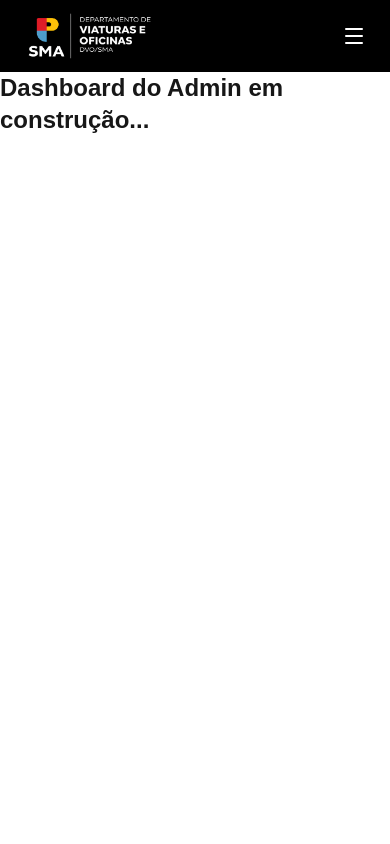
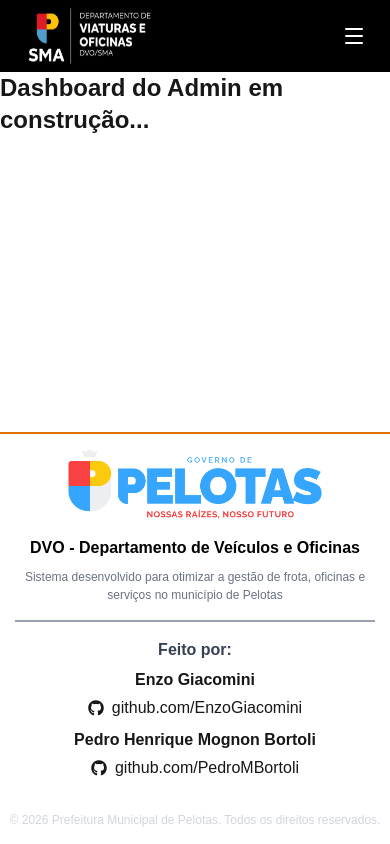
Before and after one commit to EnzoGiacomini/sistema-gestao-frota, a Next.js app: page /admin in a window 390 px wide. Built offline with nearby package versions, Linux system fonts and the light colour scheme.

Commit message:
feat: footer finalizado e responsivo

```diff
--- a/package.json
+++ b/package.json
@@ -12,7 +12,8 @@
     "lucide-react": "^1.8.0",
     "next": "16.2.4",
     "react": "19.2.4",
-    "react-dom": "19.2.4"
+    "react-dom": "19.2.4",
+    "react-icons": "^5.6.0"
   },
   "devDependencies": {
     "@tailwindcss/postcss": "^4",
--- a/src/app/admin/layout.tsx
+++ b/src/app/admin/layout.tsx
@@ -1,4 +1,5 @@
 import { Header } from "@/components/header";
+import { Footer } from "@/components/footer";
 
 export default function AdminLayout({ children }: { children: React.ReactNode }) {
   return (
@@ -7,6 +8,7 @@
       <main className="flex-1">
         {children}
       </main>
+        <Footer />
     </div>
   );
 }
--- /dev/null
+++ b/src/components/footer.tsx
@@ -0,0 +1,38 @@
+import { FaGithub } from 'react-icons/fa';
+
+export function Footer()
+{
+
+    const year = new Date().getFullYear();
+
+    return (
+        <footer className='bg-transparent w-full min-h-42 border-t-amber-600 border-t-2 flex flex-col'>
+            <div className='min-h-34 flex flex-col min-[1060px]:flex-row items-center min-[1060px]:justify-center xl:gap-17 gap-4 px-4 py-4'>
+                <div className='flex flex-col min-[560px]:flex-row items-center justify-center gap-3 min-[1060px]:gap-5'>
+                    <img src="/logoPrefPelWhite2.png" className='w-70'/>
+                    <div className='flex flex-col max-w-87.5 gap-2 text-center min-[560px]:text-start'>
+                        <span className='text-black text-[16px] font-bold'>DVO - Departamento de Veículos e Oficinas</span>
+                        <p className='text-[12px] text-gray-500 font-extralight'>Sistema desenvolvido para otimizar a gestão de frota, oficinas e serviços no município de Pelotas</p>
+                    </div>
+                </div>
+                <div className='min-[1060px]:border-l-2 border-b-2 border-gray-400 min-[1060px]:h-22 w-50 min-[360px]:w-90 min-[560px]:w-130 min-[1060px]:w-0'></div>
+                <div className='flex flex-col gap-1.5'>
+                    <span className='text-gray-700 font-bold text-center min-[560px]:text-start'>Feito por:</span>
+                    <div className='flex flex-col min-[560px]:flex-row min-[560px]:gap-8 gap-2'>
+                        <div className='flex flex-col gap-1 justify-center items-center min-[560px]:items-start'>
+                            <span className='font-bold'>Enzo Giacomini</span>
+                            <a className='flex flex-row gap-2 items-center justify-center' href='https://github.com/EnzoGiacomini' target="_blank" rel="noopener noreferrer"><FaGithub/>github.com/EnzoGiacomini</a>
+                        </div>
+                        <div className='flex flex-col gap-1 justify-center items-center min-[560px]:items-start'>
+                            <span className='font-bold text-nowrap'>Pedro Henrique Mognon Bortoli</span>
+                            <a className='flex flex-row gap-2 items-center justify-center' href='https://github.com/PedroMBortoli' target="_blank" rel="noopener noreferrer"><FaGithub/>github.com/PedroMBortoli</a>
+                        </div>
+                    </div>
+                </div>
+            </div>
+            <div className='min-h-12 bg-mist-900 flex items-center justify-center text-[12px] text-wrap text-center'>
+                <span className='text-gray-300'>&copy; {year} Prefeitura Municipal de Pelotas. Todos os direitos reservados.</span>
+            </div>
+        </footer>
+    );
+}
--- a/src/components/header.tsx
+++ b/src/components/header.tsx
@@ -13,7 +13,7 @@
             <div className="w-full h-18 flex flex-row items-center justify-between xl:justify-around px-4 xl:px-0">
 
                 <a href='https://www.pelotas.com.br/' target="_blank" rel="noopener noreferrer">
-                    <img src="/logoPrefPelBlack.png" className="w-40 xl:w-50 h-auto cursor-pointer" alt="Logo Prefeitura" />
+                    <img src="/logoPrefPelBlack.png" className="w-40 xl:w-50 h-18 cursor-pointer" alt="Logo Prefeitura" />
                 </a>
 
                 <div className='hidden xl:block border-l border-white h-10'></div>
```
Also changed, not shown: public/logoPrefPelWhite2.png (added), 1 other file (tests, documents, lock files or other folders).
